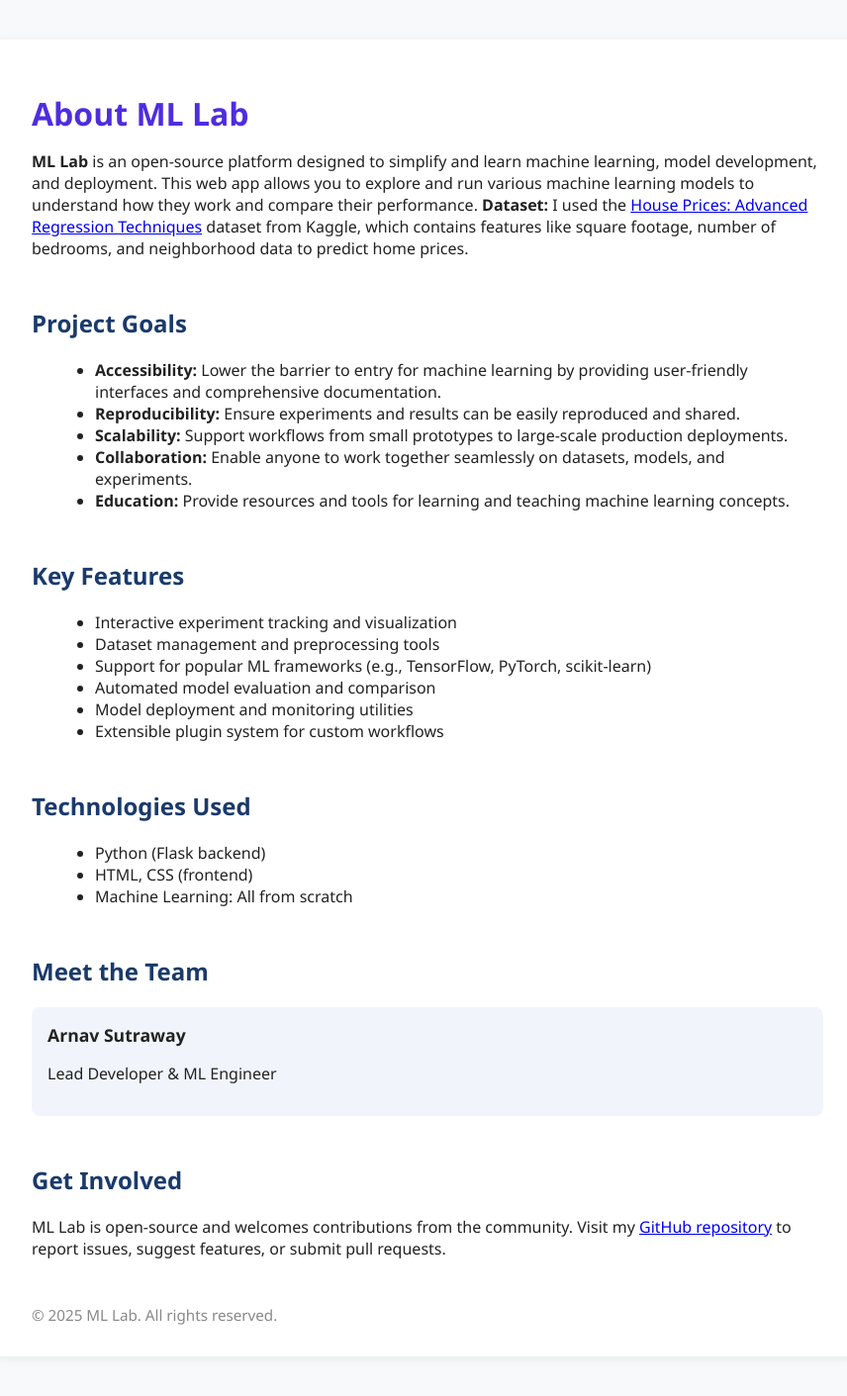
After one commit to Pineapsle/ML_Playground, a Flask app: page /about in a window 1280 px wide. The commit adds this page. Shown: the whole page at 99% size, without its empty margins (208-1064 px from the left). Run offline with Flask 3, Linux system fonts and the light colour scheme.

Commit message:
Created an about html file and created a path for it in flask backend

```diff
--- a/frontend/app.py
+++ b/frontend/app.py
@@ -8,5 +8,9 @@ app = Flask(__name__, static_folder='static', template_folder='templates')
 def index():
     return render_template('index.html')
 
+@app.route('/about')
+def about():
+    return render_template('about.html')
+
 if __name__ == '__main__':
     app.run(debug=True)
--- /dev/null
+++ b/frontend/templates/about.html
@@ -0,0 +1,76 @@
+<!DOCTYPE html>
+<html lang="en">
+<head>
+    <meta charset="UTF-8">
+    <title>About | ML Lab</title>
+    <meta name="viewport" content="width=device-width, initial-scale=1">
+    <style>
+        body { font-family: 'Segoe UI', Arial, sans-serif; margin: 0; padding: 0; background: #f7f9fa; color: #222; }
+        .container { max-width: 800px; margin: 40px auto; background: #fff; padding: 32px 40px; border-radius: 10px; box-shadow: 0 2px 12px rgba(0,0,0,0.07);}
+        h1 { color: #4e2ddf; margin-bottom: 0.5em;}
+        h2 { color: #1a3a6b; margin-top: 2em;}
+        ul { margin-left: 1.5em;}
+        .team { display: flex; flex-wrap: wrap; gap: 24px; margin-top: 1em;}
+        .member { background: #f1f5fb; border-radius: 8px; padding: 16px; flex: 1 1 200px;}
+        .member h3 { margin: 0 0 0.3em 0; font-size: 1.1em;}
+        .footer { margin-top: 3em; font-size: 0.95em; color: #888;}
+        @media (max-width: 600px) {
+            .container { padding: 16px 8px; }
+            .team { flex-direction: column; }
+        }
+    </style>
+</head>
+<body>
+    <div class="container">
+        <h1>About ML Lab</h1>
+        <p>
+            <strong>ML Lab</strong> is an open-source platform designed to simplify and learn machine learning, model development, and deployment.
+            This web app allows you to explore and run various machine learning models to understand how they work and compare their performance.
+            <strong>Dataset:</strong> I used the <a href="https://www.kaggle.com/competitions/house-prices-advanced-regression-techniques" target="_blank">House Prices: Advanced Regression Techniques</a> dataset from Kaggle, which contains features like square footage, number of bedrooms, and neighborhood data to predict home prices.
+        </p>
+
+        <h2>Project Goals</h2>
+        <ul>
+            <li><strong>Accessibility:</strong> Lower the barrier to entry for machine learning by providing user-friendly interfaces and comprehensive documentation.</li>
+            <li><strong>Reproducibility:</strong> Ensure experiments and results can be easily reproduced and shared.</li>
+            <li><strong>Scalability:</strong> Support workflows from small prototypes to large-scale production deployments.</li>
+            <li><strong>Collaboration:</strong> Enable anyone to work together seamlessly on datasets, models, and experiments.</li>
+            <li><strong>Education:</strong> Provide resources and tools for learning and teaching machine learning concepts.</li>
+        </ul>
+
+        <h2>Key Features</h2>
+        <ul>
+            <li>Interactive experiment tracking and visualization</li>
+            <li>Dataset management and preprocessing tools</li>
+            <li>Support for popular ML frameworks (e.g., TensorFlow, PyTorch, scikit-learn)</li>
+            <li>Automated model evaluation and comparison</li>
+            <li>Model deployment and monitoring utilities</li>
+            <li>Extensible plugin system for custom workflows</li>
+        </ul>
+
+        <h2>Technologies Used</h2>
+        <ul>
+            <li>Python (Flask backend)</li>
+            <li>HTML, CSS (frontend)</li>
+            <li>Machine Learning: All from scratch</li>
+        </ul>
+
+        <h2>Meet the Team</h2>
+        <div class="team">
+            <div class="member">
+                <h3>Arnav Sutraway</h3>
+                <p>Lead Developer &amp; ML Engineer</p>
+            </div>
+        </div>
+
+        <h2>Get Involved</h2>
+        <p>
+            ML Lab is open-source and welcomes contributions from the community. Visit my <a href="https://github.com/pineapsle/ML_Playground" target="_blank">GitHub repository</a> to report issues, suggest features, or submit pull requests.
+        </p>
+
+        <div class="footer">
+            &copy; 2025 ML Lab. All rights reserved.
+        </div>
+    </div>
+</body>
+</html>
```
Also changed, not shown: frontend/static/styles.css (+0 -8 lines), frontend/templates/index.html (+1 -8 lines).
